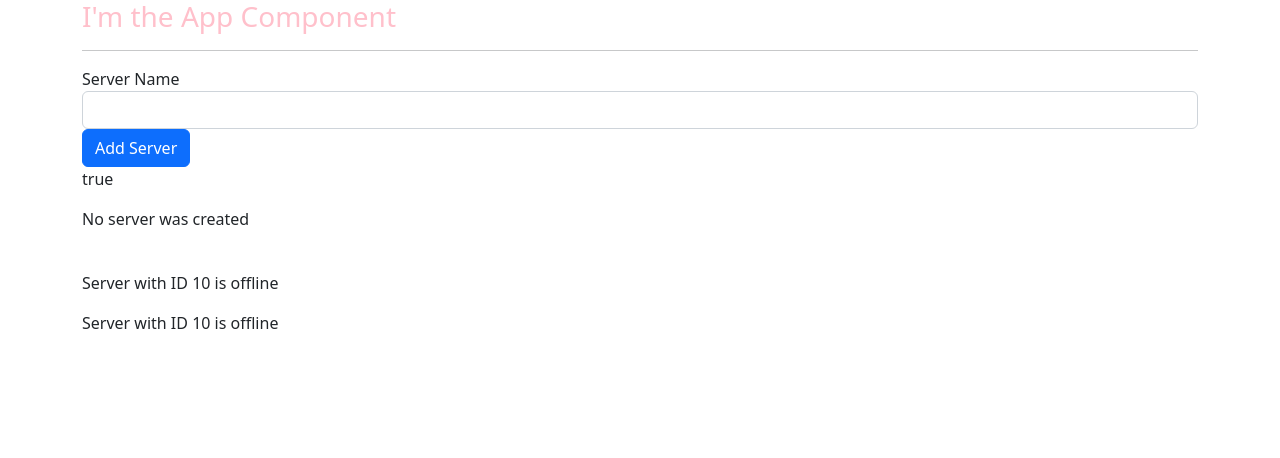
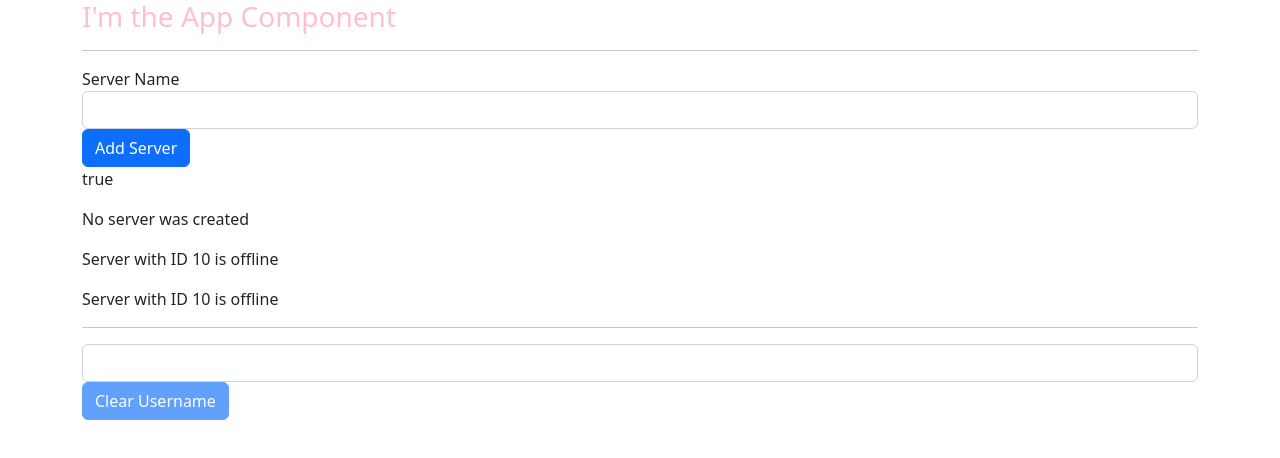
Before and after one commit to Huimin66/udemy-angular-project, an Angular app: page / in a window 1280 px wide. Shown: the top 458 px of the page. Built offline with nearby package versions, Linux system fonts and the light colour scheme.

Commit message:
Submit exercise 2

```diff
--- a/src/app/servers/servers.component.html
+++ b/src/app/servers/servers.component.html
@@ -5,6 +5,10 @@
 <button class="btn btn-primary" [disabled]="!allowNewServer" (click)="onCreateServer()">Add Server</button>
 <p [innerText]="allowNewServer"></p>
 <p>{{ serverCreationStatus }}</p>
-<br />
 <app-server></app-server>
 <app-server></app-server>
+<hr>
+<!-- exercise two -->
+<input type="text" class="form-control" [(ngModel)]="username">
+<button class="btn btn-primary" [disabled]="!username" (click)="onClearUsername()">Clear Username</button>
+<p>{{username}}</p>
--- a/src/app/servers/servers.component.ts
+++ b/src/app/servers/servers.component.ts
@@ -9,6 +9,8 @@
   allowNewServer: boolean = false
   serverCreationStatus='No server was created'
   serverName=''
+  // exercise 2
+  username = ''
 
   constructor() {
     setTimeout(() => {
@@ -26,4 +28,9 @@
   onUpdateServerName(event:Event){
     this.serverName = (<HTMLInputElement>event.target).value
   }
+
+  //exercise 2
+  onClearUsername(){
+    this.username=''
+  }
 }
```
